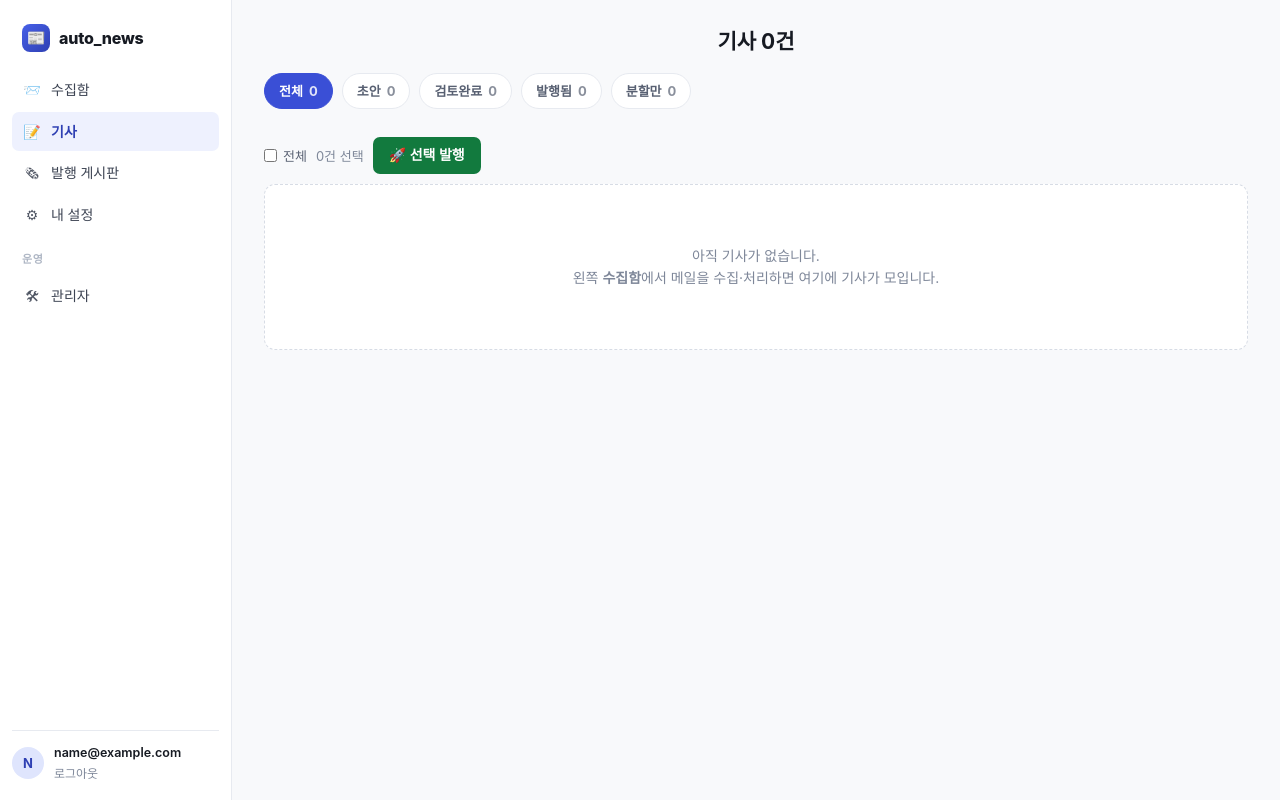
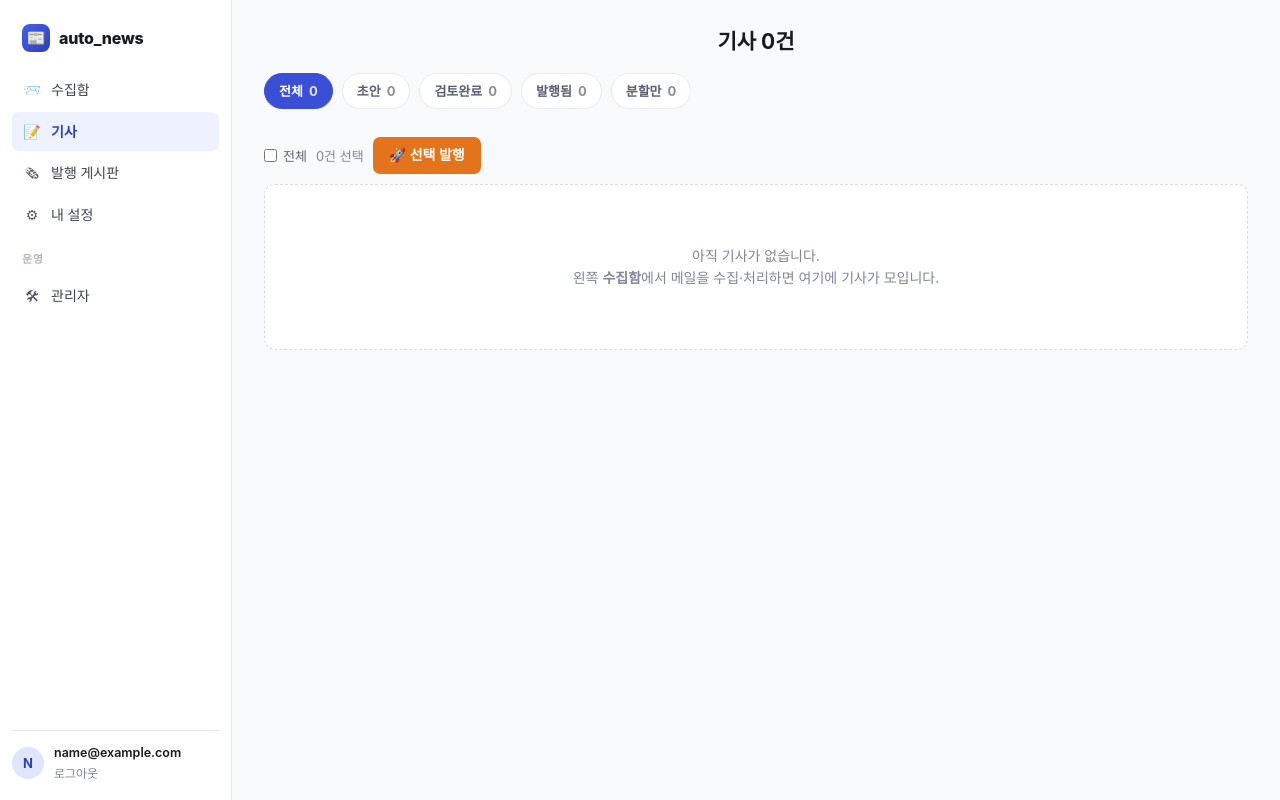
Before and after one commit to scorbito/AutoNews, a FastAPI app: page / in a window 1280 px wide. Run offline with FastAPI, Linux system fonts and the light colour scheme; the visitor is signed in with stand-in values (Sample User, id 1); some libraries are stand-ins or nearby versions; some web fonts are replaced.

Commit message:
발행 버튼을 주황색으로 분리 — 수집(파랑)/생성(녹색)/발행(주황) 3색 구분
- app.css: button.publish 변형 추가(주황)
- articles 선택 발행, article_detail 발행 버튼에 적용

Co-Authored-By: Claude Opus 4.8 <noreply@anthropic.com>

```diff
--- a/src/aute_news/web/static/app.css
+++ b/src/aute_news/web/static/app.css
@@ -118,6 +118,8 @@ button.gray, .btn.gray { background: var(--gray-600); }
 button.gray:hover { background: var(--gray-700); }
 button.green, .btn.green { background: var(--green-fg); }
 button.green:hover { filter: brightness(.93); }
+button.publish, .btn.publish { background: #e3741c; }
+button.publish:hover, .btn.publish:hover { background: #c8610f; }
 button.danger, .btn.danger { background: var(--red-fg); }
 button.ghost, .btn.ghost {
   background: transparent; color: var(--gray-600); border-color: transparent; padding: 7px 10px;
--- a/src/aute_news/web/templates/article_detail.html
+++ b/src/aute_news/web/templates/article_detail.html
@@ -27,7 +27,7 @@
     </form>
     <div class="row">
       <form method="post" action="/a/{{ a.id }}/review"><button class="gray" type="submit">✓ 검토완료</button></form>
-      <form method="post" action="/a/{{ a.id }}/publish"><button class="green" type="submit">🚀 발행</button></form>
+      <form method="post" action="/a/{{ a.id }}/publish"><button class="publish" type="submit">🚀 발행</button></form>
     </div>
     <p class="muted">※ 발행기는 기본 HTML 내보내기. atpaju 실발행은 하드잠금 상태.</p>
   </div>
--- a/src/aute_news/web/templates/articles.html
+++ b/src/aute_news/web/templates/articles.html
@@ -16,7 +16,7 @@
     <label style="font-weight:normal; display:inline-flex; align-items:center; gap:6px; margin:0;">
       <input type="checkbox" id="checkall" style="margin:0;"> 전체</label>
     <span class="muted" id="selcount">0건 선택</span>
-    <button class="green" type="submit" name="action" value="publish">🚀 선택 발행</button>
+    <button class="publish" type="submit" name="action" value="publish">🚀 선택 발행</button>
   </div>
 
   {% for g in groups %}
```
